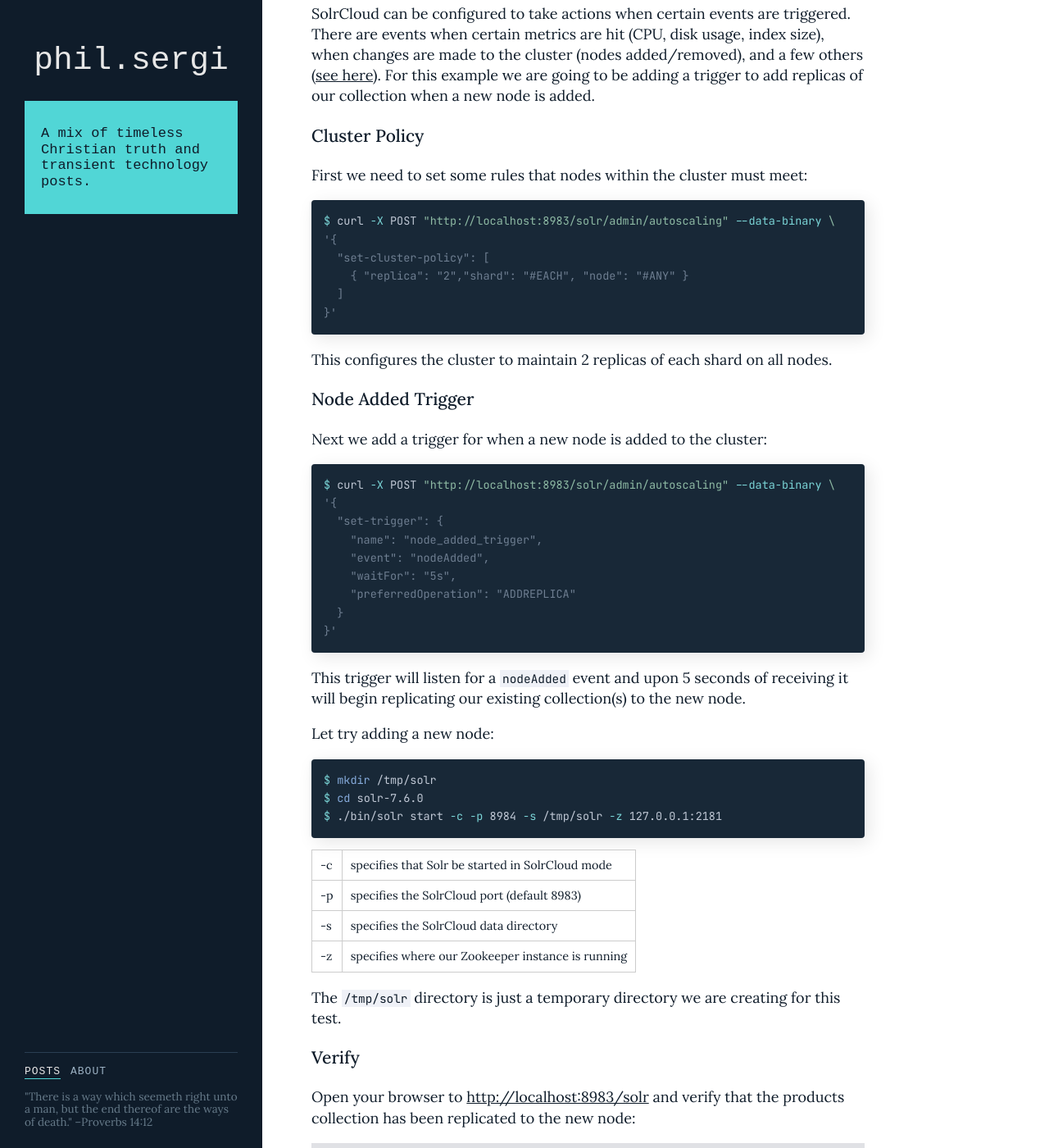
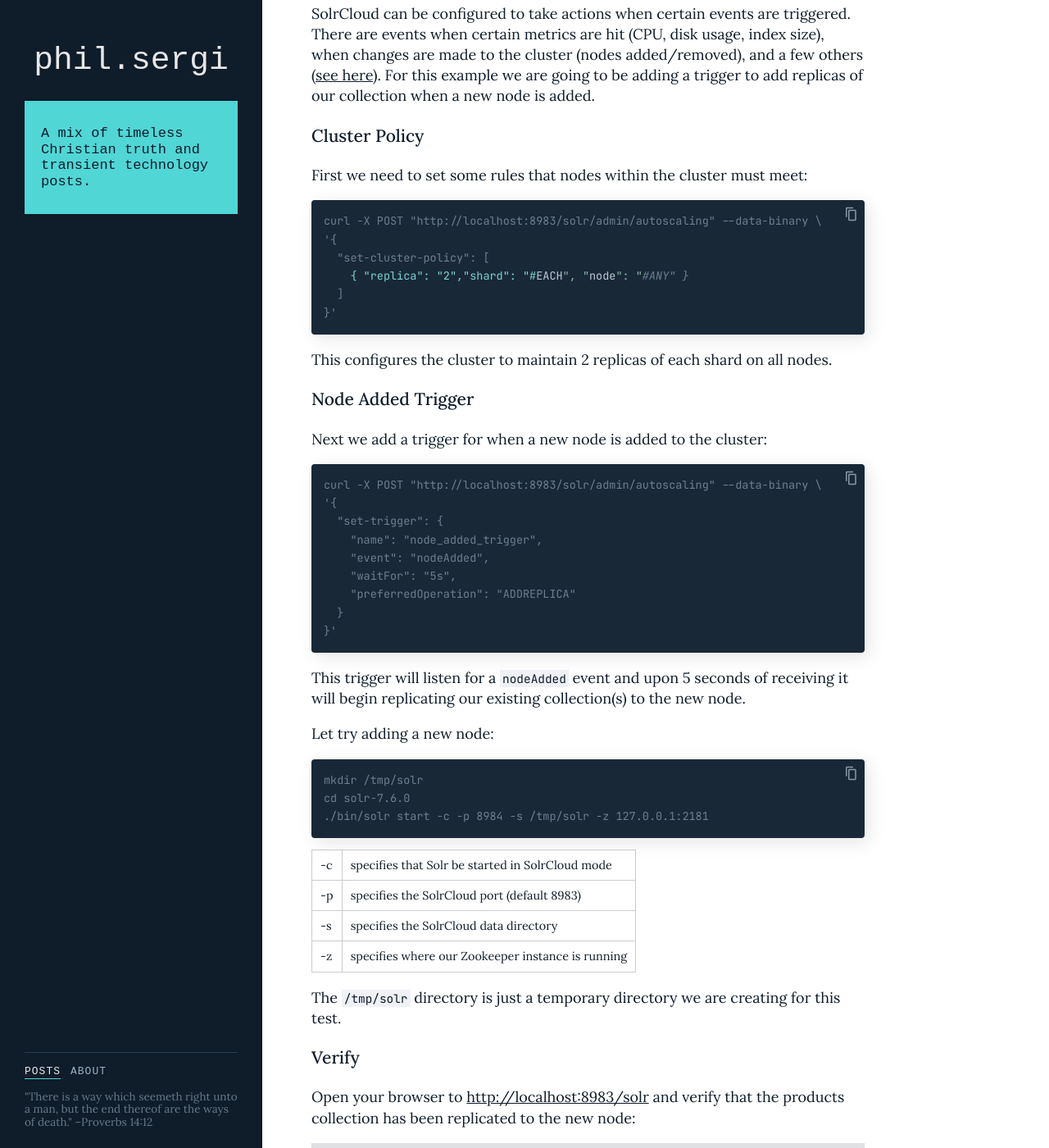
Before and after one commit to psergi/psergi.github.io, a Jekyll site: the page built from _posts/2018-12-10-setting-up-solrcloud-with-autoscaling.md, in a window 1280 px wide and 1400 px high, scrolled down 5440 px. Shown: the whole window at 82% size. Built offline with Jekyll 4.4.1, drawn with Linux system fonts in a browser that asks for light colours; some of the changed text lies outside the part shown.

Commit message:
Added copy button to code blocks

````diff
--- a/_layouts/default.html
+++ b/_layouts/default.html
@@ -14,18 +14,35 @@
       {% endunless %}
     </main>
     <script type="text/javascript">
-      var prompts = document.querySelectorAll('.highlight .gp');
-      for (var i = 0; i < prompts.length; ++i) {
-        if (prompts[i].textContent === '$') {
-          prompts[i].classList.add('no-select');
-        }
+      var copyIcon = '<svg viewBox="0 0 24 24" aria-hidden="true" focusable="false"><path d="M16 1H6c-1.1 0-2 .9-2 2v14h2V3h10V1zm3 4H10c-1.1 0-2 .9-2 2v14c0 1.1.9 2 2 2h9c1.1 0 2-.9 2-2V7c0-1.1-.9-2-2-2zm0 16H10V7h9v14z"></path></svg>';
+      var flashCopyState = function(button, state) {
+        button.setAttribute('data-copy-state', state);
+        window.setTimeout(function() {
+          button.removeAttribute('data-copy-state');
+        }, 300);
+      };
+      if (navigator.clipboard && navigator.clipboard.writeText) {
+        document.querySelectorAll('pre.highlight').forEach(function(pre) {
+          var wrapper = pre.parentElement;
+          var code = pre.querySelector('code');
+          if (!wrapper || !wrapper.classList.contains('highlight') || !code) return;
+          wrapper.classList.add('highlight--copyable');
+          wrapper.insertAdjacentHTML('afterbegin', '<button type="button" class="highlight__copy-button" aria-label="Copy code to clipboard" title="Copy code">' + copyIcon + '</button>');
+          wrapper.querySelector('.highlight__copy-button').addEventListener('click', function() {
+            navigator.clipboard.writeText(code.innerText).then(function() {
+              flashCopyState(this, 'success');
+            }.bind(this), function() {
+              flashCopyState(this, 'error');
+            }.bind(this));
+          });
+        });
       }
       var c = document.querySelector(".contact-box");
       var p = [".c","i", "g", "er", "s", "l", "i", "ph", "@", "l", "hi", "p", "o:", "lt", "mai"];
       var r = p.reverse();
       var h = '';
       for (var i = 0; i < r.length; ++i) { h += r[i]; }
-      c.href = h + "om";
+      if (c) { c.href = h + "om"; }
     </script>
   </body>
 </html>
--- a/_posts/2018-12-10-setting-up-solrcloud-with-autoscaling.md
+++ b/_posts/2018-12-10-setting-up-solrcloud-with-autoscaling.md
@@ -18,7 +18,7 @@ Zookeeper will be used to centralize the configuration across SolrCloud instance
 ### Unpack
 
 ```terminal
-$ tar -xvzf zookeeper-3.4.12.tar.gz
+tar -xvzf zookeeper-3.4.12.tar.gz
 ```
 
 ### Config
@@ -26,14 +26,14 @@ $ tar -xvzf zookeeper-3.4.12.tar.gz
 Create a data directory where zookeeper will store data for the SolrCloud cluster:
 
 ```terminal
-$ mkdir /var/lib/zookeeper
+mkdir /var/lib/zookeeper
 ```
 
 Copy the Zookeeper sample config included in the package to `conf/zoo.cfg`:
 
 ```terminal
-$ cd zookeeper-3.4.12
-$ cp conf/zoo_sample.cfg conf/zoo.cfg
+cd zookeeper-3.4.12
+cp conf/zoo_sample.cfg conf/zoo.cfg
 ```
 
 Update the `zoo.cfg` file to use the data directory created above:
@@ -47,8 +47,8 @@ dataDir=/var/lib/zookeeper
 Use the script packaged with Zookeeper to start the service:
 
 ```terminal
-$ cd zookeeper-3.4.12
-$ ./bin/zkServer.sh start
+cd zookeeper-3.4.12
+./bin/zkServer.sh start
 ```
 
 This will start the Zookeeper service on port 2181 by default.
@@ -62,7 +62,7 @@ This will start the Zookeeper service on port 2181 by default.
 ### Unpack
 
 ```terminal
-$ tar -xvzf solr-7.6.0.tgz
+tar -xvzf solr-7.6.0.tgz
 ```
 
 ### Start
@@ -70,8 +70,8 @@ $ tar -xvzf solr-7.6.0.tgz
 Use the script packaged with Solr to start the service:
 
 ```terminal
-$ cd solr-7.6.0
-$ ./bin/solr start -c -z 127.0.0.1:2181
+cd solr-7.6.0
+./bin/solr start -c -z 127.0.0.1:2181
 ```
 
 | -c | specifies that Solr be started in SolrCloud mode |
@@ -94,8 +94,8 @@ And that it is using the correct Zookeeper instance:
 Solr comes packaged with a default collection configuration that essentially works as "schemaless", meaning that fields do not need to be explicitly defined and Solr will attempt to guess field types on import. This is the config we are going to use for this setup. Use the built-in Solr script to upload the config set to Zookeeper:
 
 ```terminal
-$ cd solr-7.6.0
-$ ./bin/solr zk upconfig -d server/solr/configsets/_default -n schemaless -z 127.0.0.1:2181
+cd solr-7.6.0
+./bin/solr zk upconfig -d server/solr/configsets/_default -n schemaless -z 127.0.0.1:2181
 ```
 
 | -d | specifies the configset that we want to upload to Zookeeper |
@@ -105,8 +105,8 @@ $ ./bin/solr zk upconfig -d server/solr/configsets/_default -n schemaless -z 127
 The `solr.xml` file containing global configuration settings will also need to be uploaded to Zookeeper so it can be shared between nodes:
 
 ```terminal
-$ cd solr-7.6.0
-$ ./bin/solr zk cp server/solr/solr.xml zk:/ -z 127.0.0.1:2181
+cd solr-7.6.0
+./bin/solr zk cp server/solr/solr.xml zk:/ -z 127.0.0.1:2181
 ```
 
 This command is copying the `solr.xml` file from the local `server/solr` directory to the Zookeeper root (`zk:/`).
@@ -114,8 +114,8 @@ This command is copying the `solr.xml` file from the local `server/solr` directo
 ### Create SolrCloud Collection
 
 ```terminal
-$ cd solr-7.6.0
-$ ./bin/solr create -c products -n schemaless -shards 1 -replicationFactor 2
+cd solr-7.6.0
+./bin/solr create -c products -n schemaless -shards 1 -replicationFactor 2
 ```
 
 | -c | specifies the name of the collection to create |
@@ -136,8 +136,8 @@ Open your browser to <a href="http://localhost:8983/solr" target="_blank">http:/
 We are going to import some of the sample data that comes packaged with Solr so we have something to play with and to verify data is being synchronized between nodes. The JSON format which Solr accepts is just an array of objects so if you have your own data feel free to use that.
 
 ```terminal
-$ cd solr-7.6.0
-$ ./bin/post -c products -h localhost -p 8983 example/exampledocs/books.json
+cd solr-7.6.0
+./bin/post -c products -h localhost -p 8983 example/exampledocs/books.json
 ```
 
 | -c | specifies the collection to post data to |
@@ -158,8 +158,8 @@ SolrCloud can be configured to take actions when certain events are triggered. T
 
 First we need to set some rules that nodes within the cluster must meet:
 
-```terminal?prompt=$
-$ curl -X POST "http://localhost:8983/solr/admin/autoscaling" --data-binary \
+```terminal
+curl -X POST "http://localhost:8983/solr/admin/autoscaling" --data-binary \
 '{
   "set-cluster-policy": [
     { "replica": "2","shard": "#EACH", "node": "#ANY" }
@@ -174,7 +174,7 @@ This configures the cluster to maintain 2 replicas of each shard on all nodes.
 Next we add a trigger for when a new node is added to the cluster:
 
 ```terminal
-$ curl -X POST "http://localhost:8983/solr/admin/autoscaling" --data-binary \
+curl -X POST "http://localhost:8983/solr/admin/autoscaling" --data-binary \
 '{
   "set-trigger": {
     "name": "node_added_trigger",
@@ -190,9 +190,9 @@ This trigger will listen for a `nodeAdded` event and upon 5 seconds of receiving
 Let try adding a new node:
 
 ```terminal
-$ mkdir /tmp/solr
-$ cd solr-7.6.0
-$ ./bin/solr start -c -p 8984 -s /tmp/solr -z 127.0.0.1:2181
+mkdir /tmp/solr
+cd solr-7.6.0
+./bin/solr start -c -p 8984 -s /tmp/solr -z 127.0.0.1:2181
 ```
 
 | -c | specifies that Solr be started in SolrCloud mode |
@@ -213,7 +213,7 @@ Open your browser to <a href="http://localhost:8983/solr" target="_blank">http:/
 Now we want to add a trigger for when a node is removed from the cluster so that the cluster can be both scaled up and scaled down:
 
 ```terminal
-$ curl -X POST "http://localhost:8983/solr/admin/autoscaling" --data-binary \
+curl -X POST "http://localhost:8983/solr/admin/autoscaling" --data-binary \
 '{
   "set-trigger": {
     "name": "node_lost_trigger",
@@ -229,8 +229,8 @@ This trigger will listen for a `nodeLost` event and upon 120 seconds of receivin
 Let's try stopping a running node:
 
 ```terminal
-$ cd solr-7.6.0
-$ ./bin/solr stop -p 8984
+cd solr-7.6.0
+./bin/solr stop -p 8984
 ```
 
 | -p | specifies the SolrCloud port (default 8983) |
--- a/assets/main.css
+++ b/assets/main.css
@@ -1015,7 +1015,11 @@ code {
   font-family: 'JetBrains Mono', monospace;
 }
 div.highlight {
+  position: relative;
   box-shadow: 5px 5px 20px rgba(0,0,0,0.1);
+}
+div.highlight.highlight--copyable {
+  margin-top: 0;
 }
 pre.highlight {
   padding: 15px;
@@ -1025,6 +1029,45 @@ pre.highlight {
   overflow-x: auto;
   border-radius: 4px;
   color: #c0c8d5;
+}
+.highlight__copy-button {
+  position: absolute;
+  top: 8px;
+  right: 8px;
+  z-index: 1;
+  border: 0;
+  padding: 0;
+  background: transparent;
+  color: #c0c8d5;
+  line-height: 0;
+  cursor: pointer;
+  opacity: 0.7;
+  transition: opacity 0.15s ease, color 0.15s ease;
+}
+.highlight__copy-button:hover {
+  opacity: 1;
+}
+.highlight__copy-button:focus {
+  outline: none;
+}
+.highlight__copy-button:focus-visible {
+  outline: 2px solid #7ad4d6;
+  outline-offset: 2px;
+}
+.highlight__copy-button svg {
+  width: 18px;
+  height: 18px;
+  fill: currentColor;
+}
+.highlight__copy-button[data-copy-state="success"] {
+  color: #9be3e3;
+  opacity: 1;
+  filter: drop-shadow(0 0 4px rgba(155, 227, 227, 0.9));
+}
+.highlight__copy-button[data-copy-state="error"] {
+  color: #ffd4de;
+  opacity: 1;
+  filter: drop-shadow(0 0 4px rgba(255, 212, 222, 0.9));
 }
 .highlight .hll { background-color: #313b48 }
 .highlight .c { color: #6e7e91; font-style: italic } /* Comment */
@@ -1110,14 +1153,6 @@ pre.highlight {
 .highlight .gi .x {
   background-color: rgba(81, 214, 214, 0.24);
 }
-.highlight .no-select {
-  -webkit-touch-callout: none; /* iOS Safari */
-  -webkit-user-select: none; /* Safari */
-  -khtml-user-select: none; /* Konqueror HTML */
-  -moz-user-select: none; /* Firefox */
-  -ms-user-select: none; /* Internet Explorer/Edge */
-  user-select: none;
-}
 .highlight .s1 + .go {
   color: #8ebaa4;
 }
````
Also changed, not shown: _posts/2019-03-13-using-react-hooks-to-connect-to-redux.md (+4 -4 lines).
